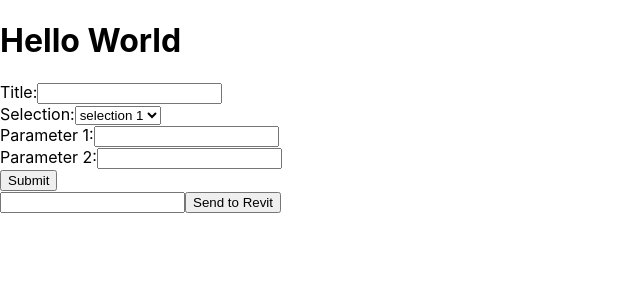
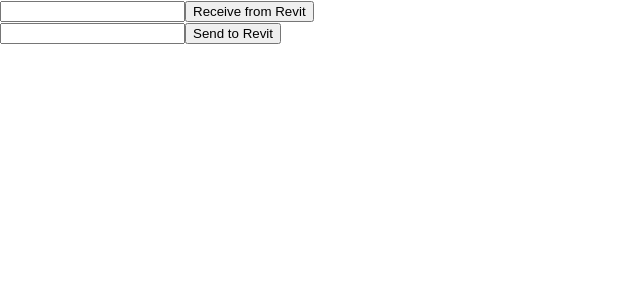
Before and after one commit to joaojesus81/test-react, a React (Create React App) app: page / in a window 1280 px wide. Shown: the top 300 px of the page, without its empty margins (0-640 px from the left). Built offline with nearby package versions, Linux system fonts and the light colour scheme.

Commit message:
getting from revit now

```diff
--- a/src/components/Form.jsx
+++ b/src/components/Form.jsx
@@ -3,68 +3,19 @@
 
 class Form extends Component {
   state = {
-    title: "",
-    selection: "",
-    parameter1: "",
-    parameter2: "",
+    message: "",
   };
 
-  onChange = (event) => {
-    const { id, value } = event.target;
-    this.setState({ [id]: value });
-  };
-
-  onSelect = (event) => {
-    const { id, value } = event.target;
-    this.setState({ [id]: value });
-  };
-
-  handleSubmit = (event) => {
-    event.preventDefault();
-    // const { title, selection, parameter1, parameter2 } = this.state;
-    // console.log(JSON.stringify(this.state));
-    receiveFromRevit(JSON.stringify(this.state));
-    // alert(
-    //   `Title: ${title},\nSelection: ${selection},\nParameter 1: ${parameter1},\nParameter 2: ${parameter2}`
-    // );
-    console.clear();
+  handleRequest = (clickEvent) => {
+    clickEvent.preventDefault();
+    this.setState({ message: receiveFromRevit() });
   };
 
   render() {
-    const selections = [
-      "selection 1",
-      "selection 2",
-      "selection 3",
-      "selection 4",
-    ];
     return (
       <div>
-        <h1>Hello World</h1>
-        <form onSubmit={this.handleSubmit}>
-          <label htmlFor="title">Title:</label>
-          <input type="text" id="title" onChange={this.onChange} />
-          <br />
-          <label htmlFor="selection">Selection:</label>
-          <select name="" id="selection" onChange={this.onSelect}>
-            <option
-              value="none"
-              defaultValue="Please select"
-              disabled
-              hidden
-            ></option>
-            {selections.map((selection) => {
-              return <option key={selection}>{selection}</option>;
-            })}
-          </select>
-          <br />
-          <label htmlFor="parameter1">Parameter 1:</label>
-          <input type="text" id="parameter1" onChange={this.onChange} />
-          <br />
-          <label htmlFor="parameter2">Parameter 2:</label>
-          <input type="text" id="parameter2" onChange={this.onChange} />
-          <br />
-          <button>Submit</button>
-        </form>
+        <input type="text" defaultValue={this.state.message} />
+        <button onClick={this.handleRequest}>Receive from Revit</button>
       </div>
     );
   }
--- a/src/components/cefsharp.js
+++ b/src/components/cefsharp.js
@@ -33,5 +33,9 @@
 } */
 
 export function receiveFromRevit(msg) {
-  document.getElementById("tbReceivedFromRevit").value = msg;
+  try {
+    return msg;
+  } catch (error) {
+    console.log(error);
+  }
 }
```
